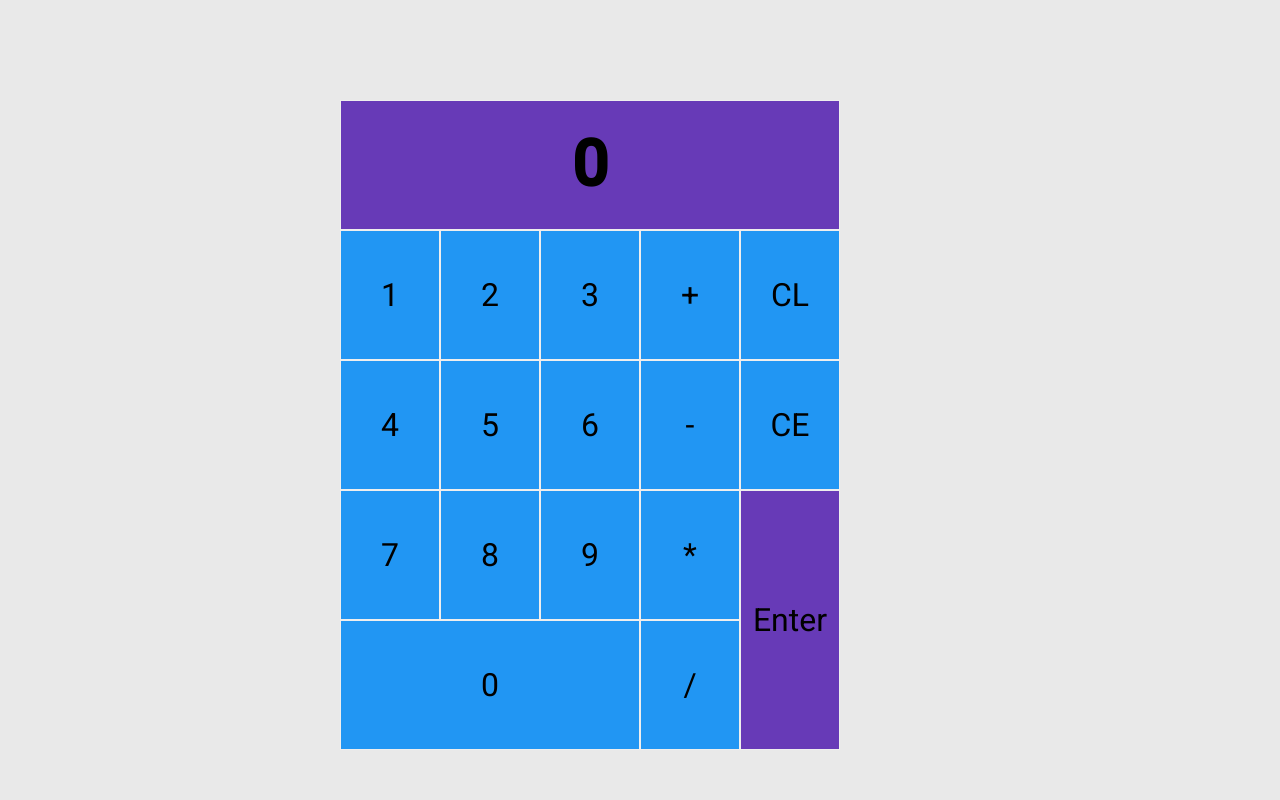
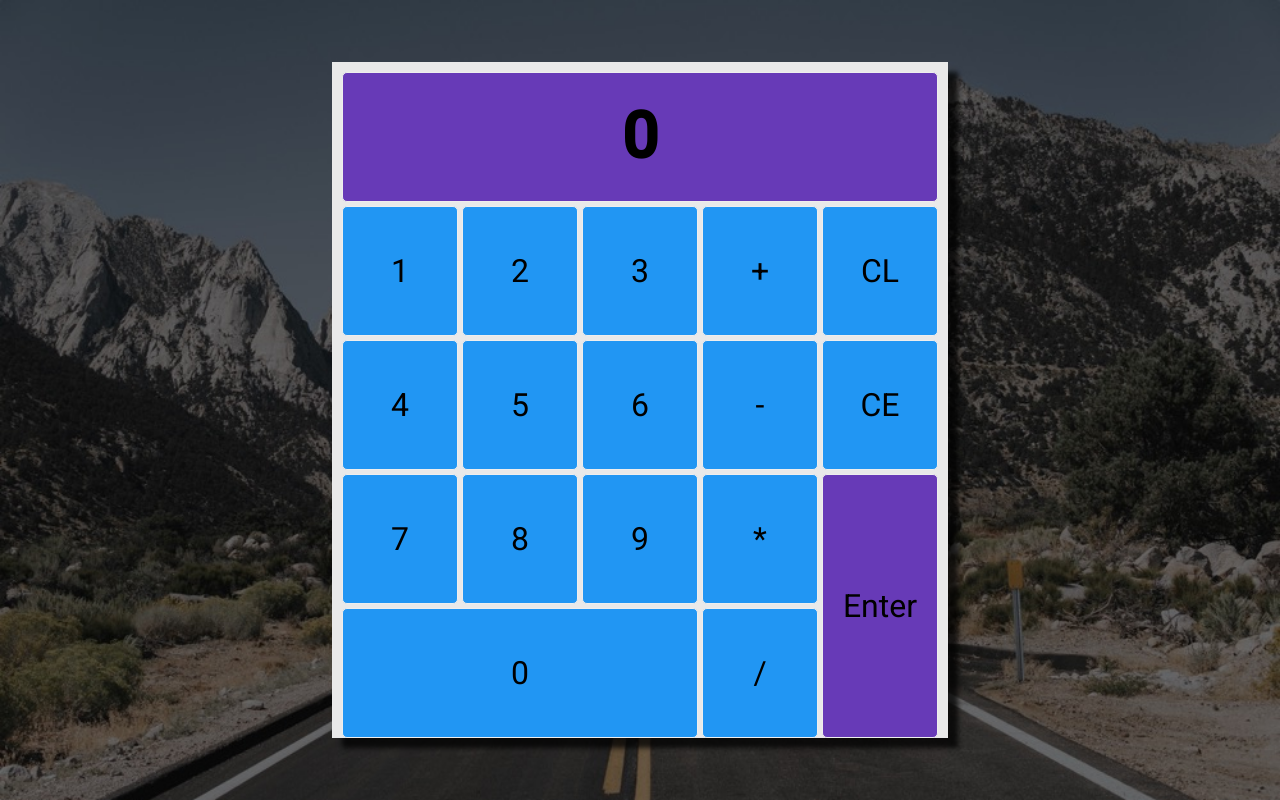
Before and after one commit to theAndrewCline/vue-calculator, a website: page index.html in a window 1280 px wide. Drawn offline with nearby package versions, Linux system fonts and the light colour scheme.

Commit message:
changes to css

```diff
--- a/index.html
+++ b/index.html
@@ -11,6 +11,8 @@
 </head>
 
 <body>
+
+    <div class="container">
 
         <div id="root">
             <div class="input" @click="changeValue('0')">
@@ -30,16 +32,18 @@
                 <button class="zero" id="0" @click="changeValue">0</button>
             </div>
             <div class="operators">
-            <button class="enter">Enter</button>
-            <button class="clear-line">CL</button>
-            <button class="clear-everything">CE</button>
+                <button class="clear-line" @click="clearLine">CL</button>
+                <button class="clear-everything" @click="clearEverything">CE</button>
+                <button class="enter" @click="enter">Enter</button>
             </div>
             <div class="math">
-            <button id="+">+</button>
-            <button id="-">-</button>
-            <button id="*">*</button>
-            <button id="/">/</button>
+                <button id="+" @click="add">+</button>
+                <button id="-" @click="subtract">-</button>
+                <button id="*" @click="mulitiply">*</button>
+                <button id="/" @click="divide">/</button>
             </div>
+        </div>
+
     </div>
     <script src="./js/app.js"></script>
 </body>
--- a/js/app.js
+++ b/js/app.js
@@ -1,32 +1,29 @@
 const app = new Vue({
-    el:'#root',
+	el: '#root',
 	data: {
 		value: 0,
 		equation: ''
 	},
 	methods: {
 		add: function() {
-
+			console.log('add')
 		},
-        subract: function() {
-
+		subtract: function() {
+			console.log('subtract')
 		},
 		multiply: function() {
-
+			console.log('multiply')
 		},
 		divide: function() {
-
+			console.log('divide')
 		},
 		changeValue: function(event) {
-
-            if ( this.value === 0) {
+			if (this.value === 0) {
 				this.value = Number(event.target.id)
 			} else {
-                this.value= Number(this.value.toString() + event.target.id)
+				this.value = Number(this.value.toString() + event.target.id)
 			}
 			console.log(this.value)
 		}
-
 	}
-
 })
--- a/style.css
+++ b/style.css
@@ -7,7 +7,9 @@
 }
 
 body {
-    background: #e9e9e9;
+	background-image: url('./assets/mountain-background.jpg');
+	background-repeat: no-repeat;
+	background-size: cover;
 	height: 100vh;
 	display: flex;
 	justify-content: center;
@@ -15,22 +17,30 @@ body {
 }
 
 button {
-    background: #2196F3;
-    border: solid .2px #eee;
+	background: #2196f3;
+	border: solid 0.2px #eee;
 	font-family: 'Roboto', sans-serif;
 	font-size: 32px;
 	text-align: center;
 	line-height: 4em;
 	justify-self: stretch;
 	align-self: stretch;
+	border-radius: 5px;
+	margin: 2px;
+}
+
+.container {
+	background-color: #e9e9e9;
+	box-shadow: 10px 10px 5px 0px rgba(0, 0, 0, 0.75);
+	padding: .5em;
 }
 
 #root {
+	height: 660px;
+    width: 600px;
     display: grid;
-    grid-template-columns: repeat(6, 1fr);
-    grid-template-rows: repeat(7, 1fr);
-    height: 600px;
-    width: 600px;
+	grid-template-columns: repeat(5, 1fr);
+	grid-template-rows: repeat(6, 1fr);
 }
 
 .math {
@@ -42,7 +52,7 @@ button {
 	grid-template-columns: 1fr;
 }
 
-.numbers{
+.numbers {
 	grid-column-start: 1;
 	grid-column-end: 4;
 	grid-row-start: 2;
@@ -57,22 +67,20 @@ button {
 	grid-row-start: 2;
 	display: grid;
 	grid-template-columns: 1fr;
-    grid-template-rows: repeat(4 , 1fr);
+	grid-template-rows: repeat(4, 1fr);
 }
 .enter {
-    background: #673AB7;
-    border: solid .2px #eee;
+	background: #673ab7;
+	border: solid 0.2px #eee;
 	font-family: 'Roboto', sans-serif;
 	font-size: 32px;
 	line-height: 4em;
-    grid-row-start: 3;
-    grid-row-end: 5;
-
+	grid-row: span 2;
 }
 
 .input {
-    background: #673AB7;
-    border: solid .2px #eee;
+	background: #673ab7;
+	border: solid 0.2px #eee;
 	font-family: 'Roboto', sans-serif;
 	font-size: 32px;
 	text-align: center;
@@ -82,10 +90,10 @@ button {
 	grid-column: span 5;
 	grid-row-start: 1;
 	grid-row-end: 2;
+	border-radius: 5px;
+	margin: 2px;
 }
 
 .zero {
 	grid-column: span 3;
-
-
 }
```
Also changed, not shown: assets/mountain-background.jpg (added). Lines whose indentation alone changed are shown as unchanged.
